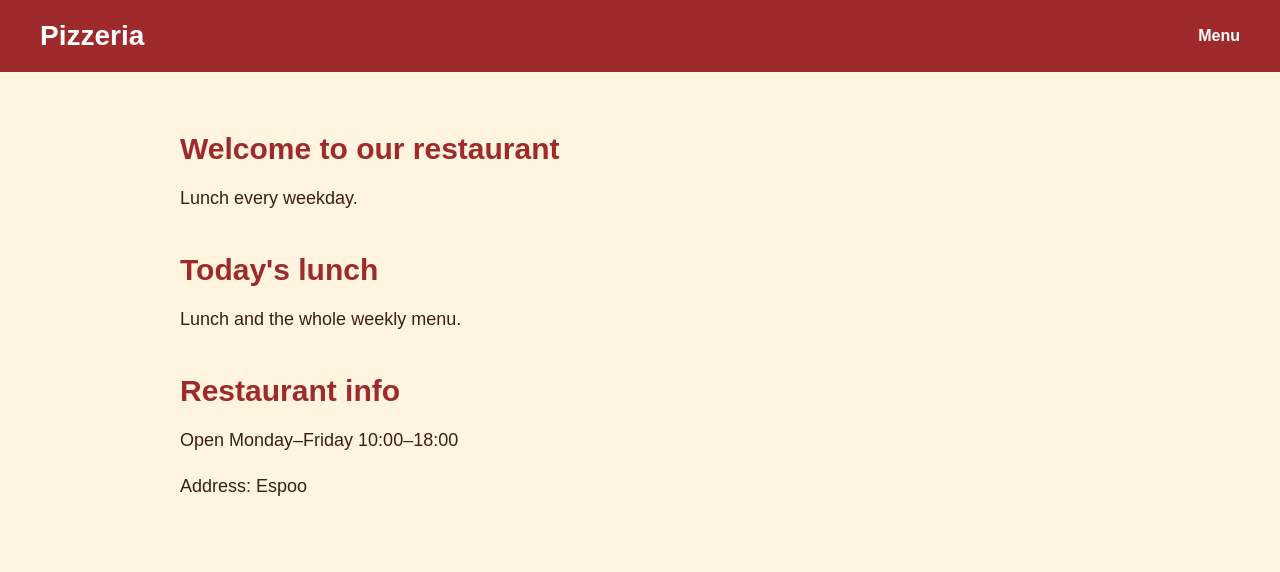
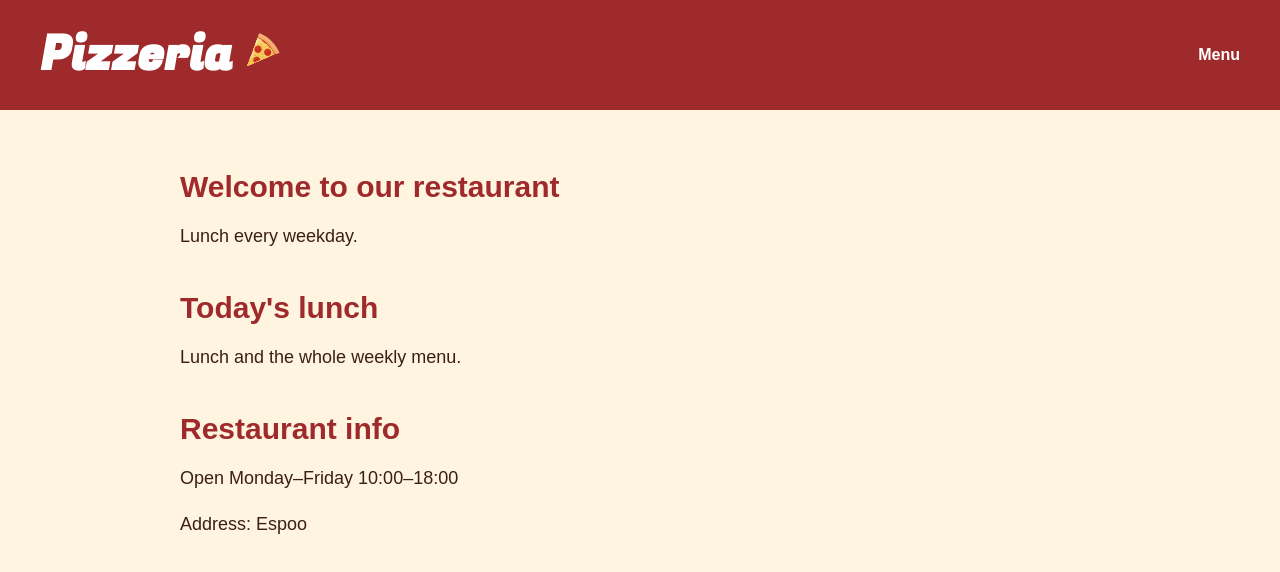
Before and after one commit to nikosilan/restaurant_project, a React app in the folder frontend/: page / in a window 1280 px wide. Shown: the top 572 px of the page. Built offline with nearby package versions, Linux system fonts and the light colour scheme; the HTML template or start-up script is replaced by a standard one.

Commit message:
Add pizza branding font and icon

```diff
--- a/frontend/src/components/Navbar.jsx
+++ b/frontend/src/components/Navbar.jsx
@@ -5,7 +5,10 @@ function Navbar() {
 
   return (
     <nav>
-      <h1>Pizzeria</h1>
+      <h1>
+        Pizzeria
+        <img src="/pizza.svg" alt="" />
+      </h1>
 
       <div className="nav-links">
         {pathname !== "/" && <Link to="/">Home</Link>}
--- a/frontend/src/index.css
+++ b/frontend/src/index.css
@@ -1,5 +1,12 @@
 * {
   box-sizing: border-box;
+}
+
+@font-face {
+  font-family: "FugazOne";
+  src: url("/fonts/FugazOne-Regular.ttf") format("truetype");
+  font-weight: normal;
+  font-style: normal;
 }
 
 body {
@@ -8,8 +15,6 @@ body {
   background-color: #fff4df;
   color: #3b1f16;
 }
-
-
 
 nav {
   display: flex;
@@ -22,7 +27,8 @@ nav {
 
 nav h1 {
   margin: 0;
-  font-size: 28px;
+  font-size: 48px;
+  font-family: "FugazOne", cursive;
 }
 
 .nav-links {
@@ -46,6 +52,13 @@ nav h1 {
   padding: 60px 40px;
   max-width: 1000px;
   margin: 0 auto;
+}
+
+nav h1 img {
+  width: 40px;
+  height: 40px;
+  margin-left: 10px;
+  object-fit: contain;
 }
 
 .home h2 {
```
Also changed, not shown: frontend/public/fonts/FugazOne-Regular.ttf (added), frontend/public/pizza.svg (added).
